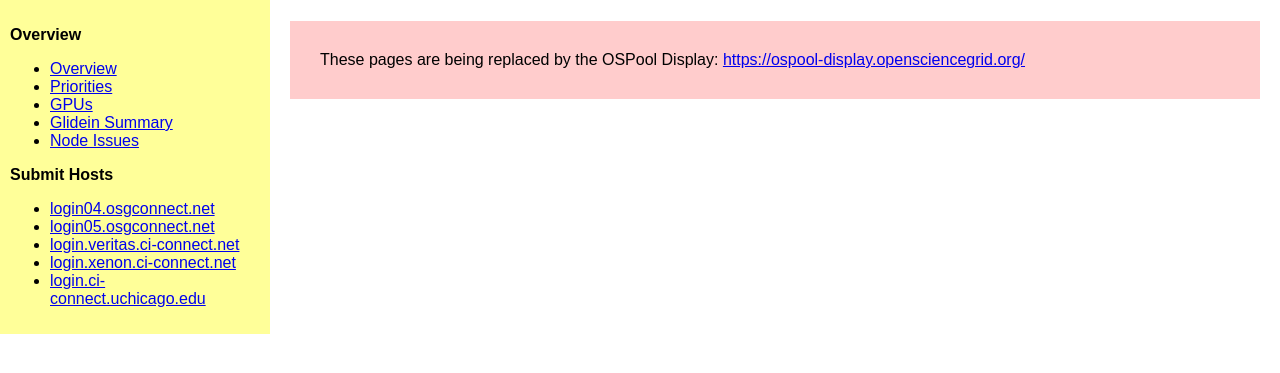
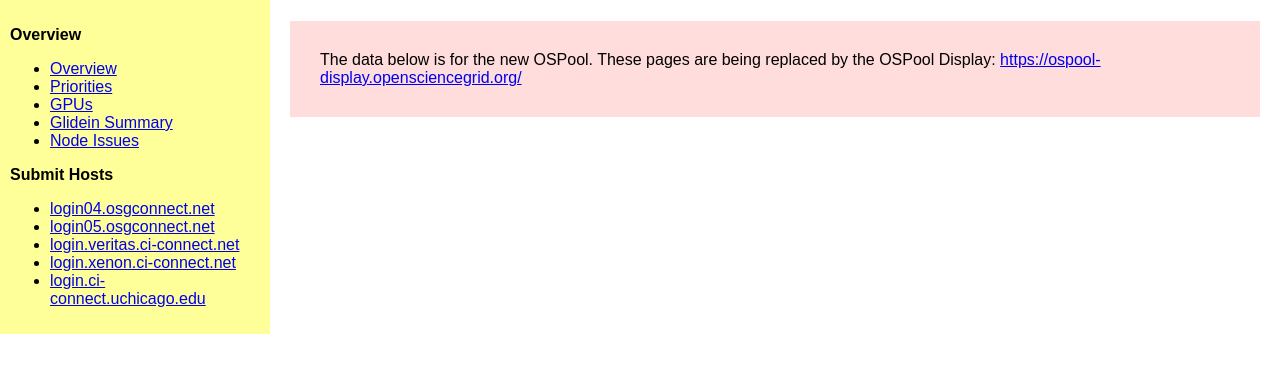
Before and after one commit to opensciencegrid/docker-ospool-cm, a PHP site: page /header.php in a window 1280 px wide. Shown: the top 373 px of the page. Run offline with PHP 8.4, Linux system fonts and the light colour scheme; data that the repository does not hold is empty.

Commit message:
Improved data warning message

```diff
--- a/ospool-overview/header.php
+++ b/ospool-overview/header.php
@@ -37,7 +37,7 @@
 
         <p>
         <div class="warning">
-          These pages are being replaced by the OSPool Display:
+          The data below is for the new OSPool. These pages are being replaced by the OSPool Display:
           <a href="https://ospool-display.opensciencegrid.org/">https://ospool-display.opensciencegrid.org/</a>
         </div>
         </p>
--- a/ospool-overview/main.css
+++ b/ospool-overview/main.css
@@ -35,5 +35,5 @@
 
 .warning {
     padding: 30px 30px 30px 30px;
-    background: #ffcccc;
+    background: #ffdddd;
 }
```
